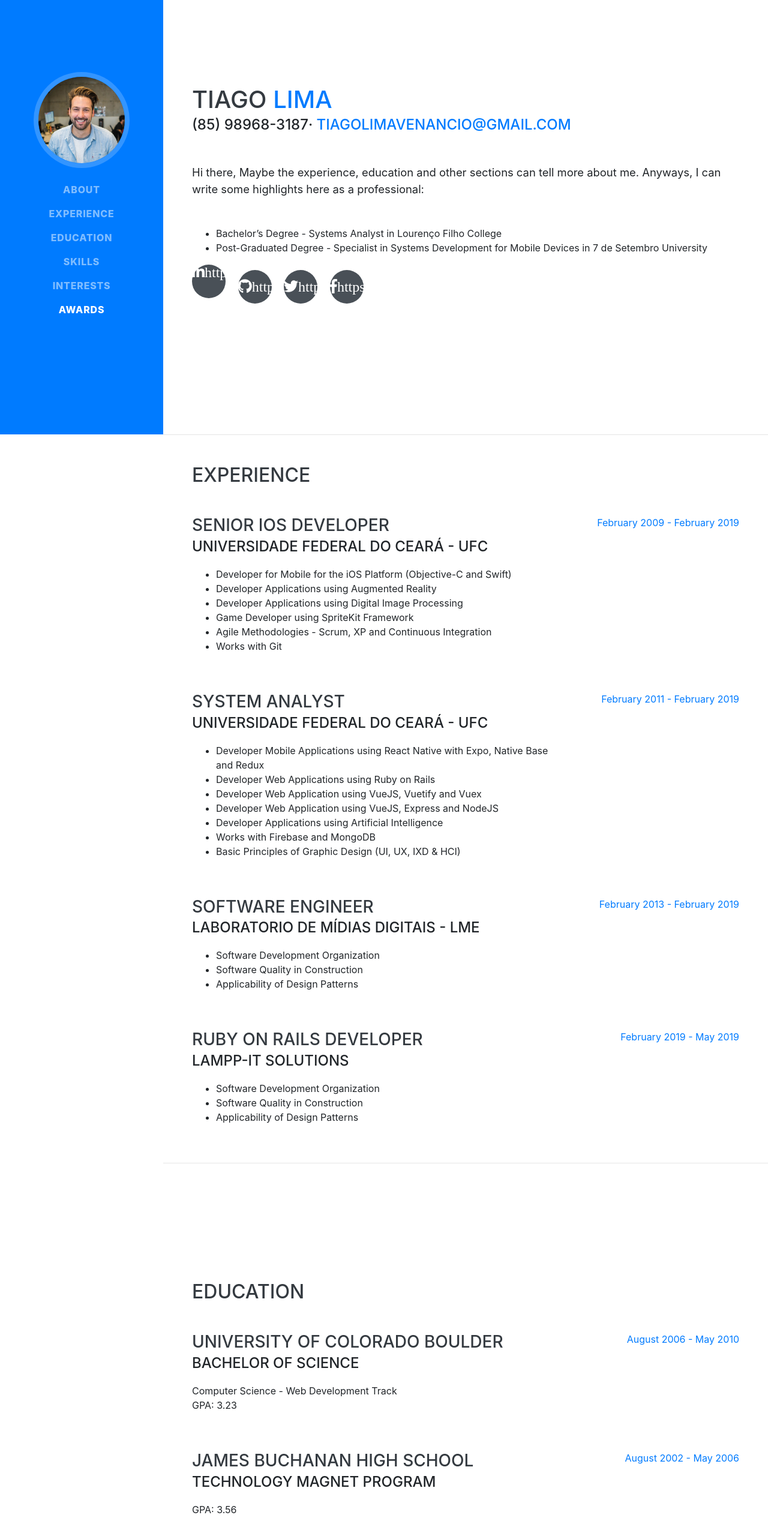
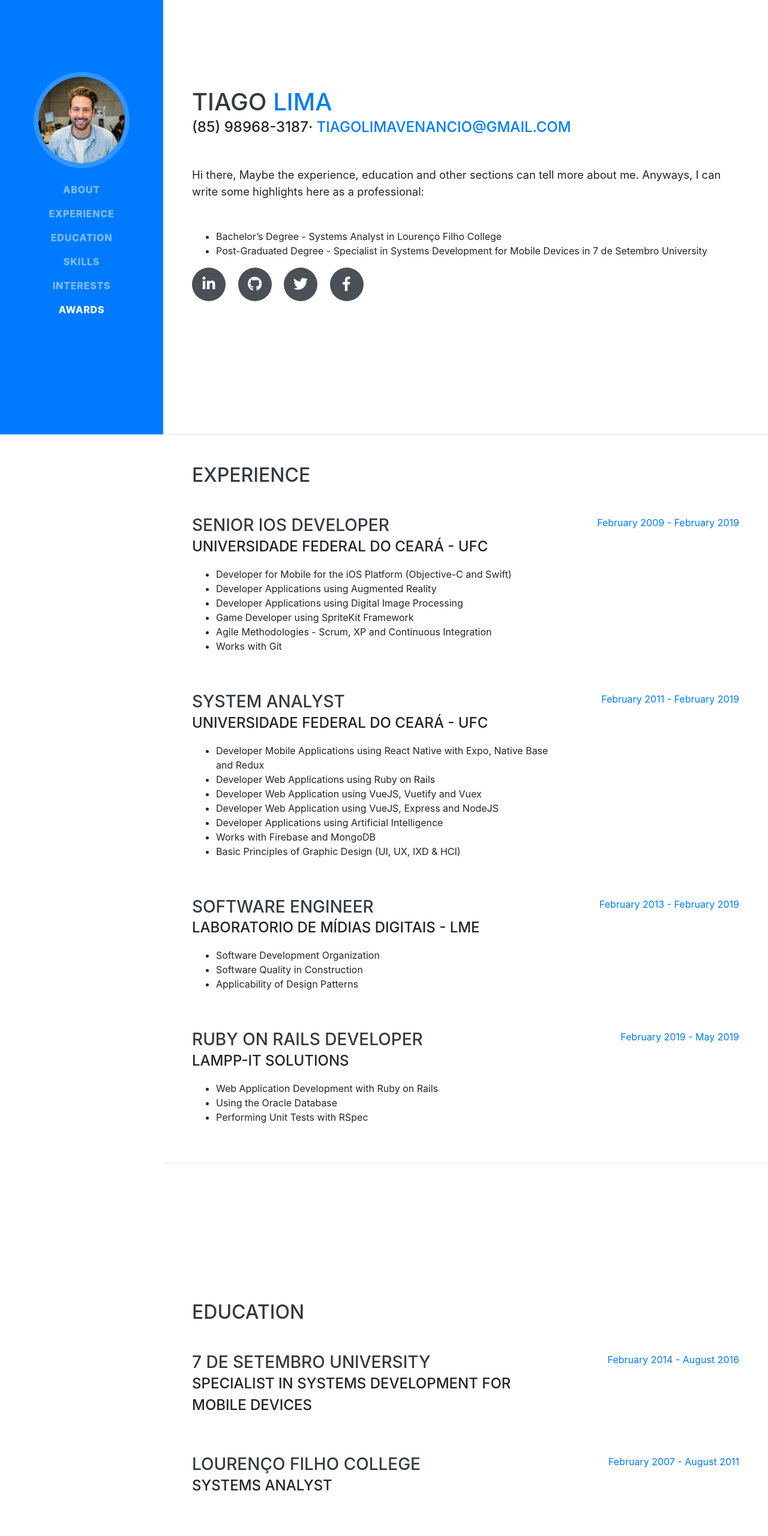
Before and after one commit to tiagolimavenancio/resume, a website with bundled scripts: page index.html in a window 1280 px wide. Shown: the part 76-2636 px from the top of the page at 60% size. Built offline with nearby package versions, Linux system fonts and the light colour scheme; a web font is replaced by a local one.

Commit message:
Added information about education.

```diff
--- a/index.html
+++ b/index.html
@@ -75,17 +75,17 @@
           <li>Post-Graduated Degree - Specialist in Systems Development for Mobile Devices in 7 de Setembro University</li>
         </ul>
         <div class="social-icons">
-          <a href="#">
-            <i class="fab fa-linkedin-in">https://www.linkedin.com/in/tiago-lima-dev/</i>
+          <a href="https://www.linkedin.com/in/tiago-lima-dev/">
+            <i class="fab fa-linkedin-in"></i>
           </a>
-          <a href="#">
-            <i class="fab fa-github">https://github.com/tiagolimavenancio</i>
+          <a href="https://github.com/tiagolimavenancio">
+            <i class="fab fa-github"></i>
           </a>
-          <a href="#">
-            <i class="fab fa-twitter">https://twitter.com/tiagolimav</i>
+          <a href="https://twitter.com/tiagolimav">
+            <i class="fab fa-twitter"></i>
           </a>
-          <a href="#">
-            <i class="fab fa-facebook-f">https://www.facebook.com/tiagolimavenancio</i>
+          <a href="https://www.facebook.com/tiagolimavenancio">
+            <i class="fab fa-facebook-f"></i>
           </a>
         </div>
       </div>
@@ -154,9 +154,9 @@
             <h3 class="mb-0">Ruby on Rails Developer</h3>
             <div class="subheading mb-3">Lampp-IT Solutions</div>
             <ul>
-                <li>Software Development Organization</li>
-                <li>Software Quality in Construction</li>
-                <li>Applicability of Design Patterns</li>
+                <li>Web Application Development with Ruby on Rails</li>
+                <li>Using the Oracle Database</li>
+                <li>Performing Unit Tests with RSpec</li>
             </ul>
           </div>
           <div class="resume-date text-md-right">
@@ -176,24 +176,21 @@
 
         <div class="resume-item d-flex flex-column flex-md-row justify-content-between mb-5">
           <div class="resume-content">
-            <h3 class="mb-0">University of Colorado Boulder</h3>
-            <div class="subheading mb-3">Bachelor of Science</div>
-            <div>Computer Science - Web Development Track</div>
-            <p>GPA: 3.23</p>
+            <h3 class="mb-0">7 de Setembro University</h3>
+            <div class="subheading mb-3">Specialist in Systems Development for Mobile Devices</div>
           </div>
           <div class="resume-date text-md-right">
-            <span class="text-primary">August 2006 - May 2010</span>
+            <span class="text-primary">February 2014 - August 2016</span>
           </div>
         </div>
 
         <div class="resume-item d-flex flex-column flex-md-row justify-content-between">
           <div class="resume-content">
-            <h3 class="mb-0">James Buchanan High School</h3>
-            <div class="subheading mb-3">Technology Magnet Program</div>
-            <p>GPA: 3.56</p>
+            <h3 class="mb-0">Lourenço Filho College</h3>
+            <div class="subheading mb-3">Systems Analyst</div>
           </div>
           <div class="resume-date text-md-right">
-            <span class="text-primary">August 2002 - May 2006</span>
+            <span class="text-primary">February 2007 - August 2011</span>
           </div>
         </div>
 
```
